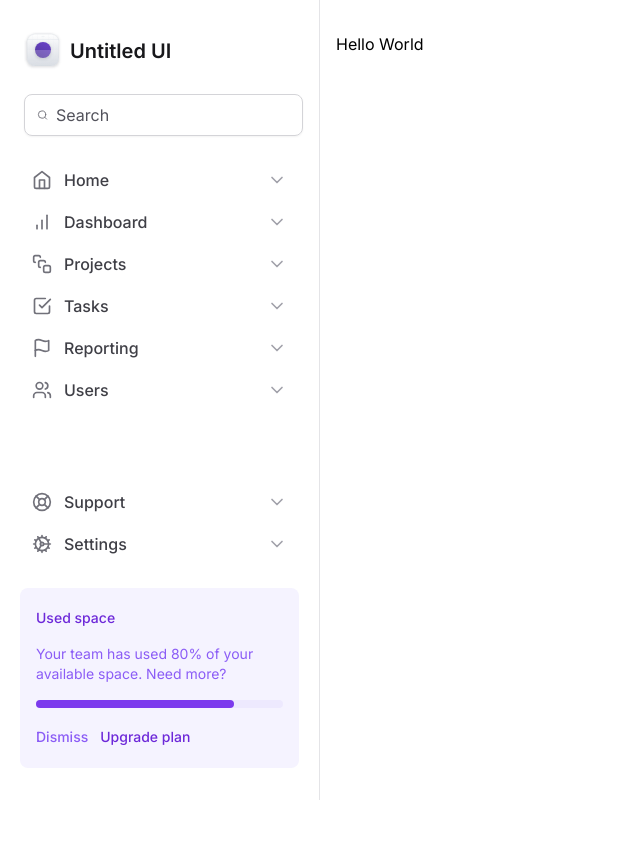
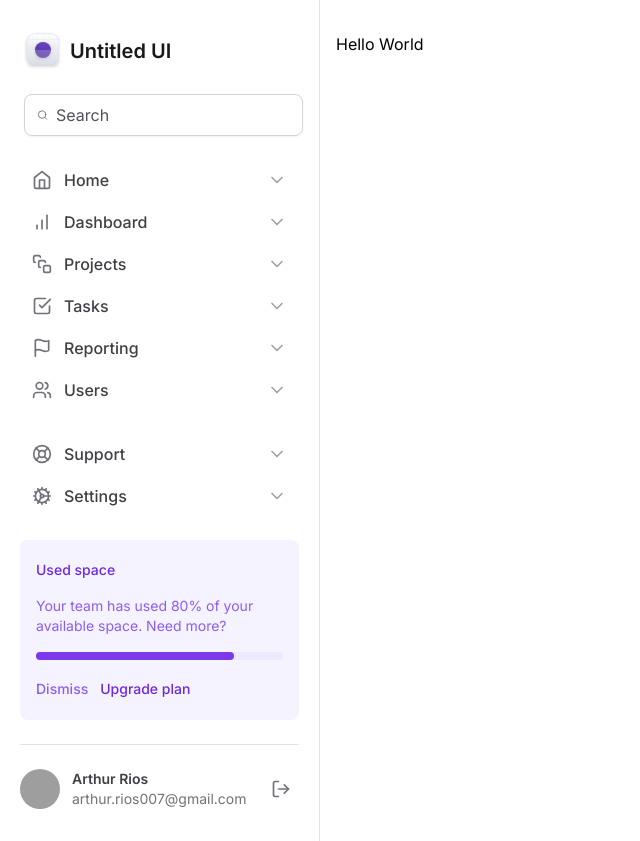
Before and after one commit to arthurrios/tailwind-course, a Next.js app: page / in a window 1280 px wide. Shown: the whole page, without its empty margins (0-640 px from the left). Before the commit the page ends 800 px from the top, so only its background shows below. Built offline with nearby package versions, Linux system fonts and the light colour scheme; grey boxes are pictures that could not be loaded.

Commit message:
add user profile

```diff
--- /dev/null
+++ b/src/app/components/Sidebar/Profile.tsx
@@ -0,0 +1,22 @@
+import { LogOut } from 'lucide-react'
+
+export function Profile() {
+  return (
+    <div className="grid-cols-profile grid items-center gap-3">
+      <img
+        src="https://github.com/arthurrios.png"
+        className="h-10 w-10 rounded-full"
+        alt=""
+      />
+      <div className="flex flex-1 flex-col truncate">
+        <span className="text-sm font-semibold text-zinc-700">Arthur Rios</span>
+        <span className="truncate text-sm text-zinc-500 ">
+          arthur.rios007@gmail.com
+        </span>
+      </div>
+      <button type="button" className="ml-auto rounded-md p-2 hover:bg-zinc-50">
+        <LogOut className="h-5 w-5 text-zinc-500" />
+      </button>
+    </div>
+  )
+}
--- a/src/app/components/Sidebar/UsedSpacedWidget.tsx
+++ b/src/app/components/Sidebar/UsedSpacedWidget.tsx
@@ -10,10 +10,16 @@
       </div>
 
       <div className="space-x-3">
-        <button className="text-sm font-medium text-violet-500 hover:text-violet-700">
+        <button
+          type="button"
+          className="text-sm font-medium text-violet-500 hover:text-violet-700"
+        >
           Dismiss
         </button>
-        <button className="text-sm font-medium text-violet-700 hover:text-violet-900">
+        <button
+          type="button"
+          className="text-sm font-medium text-violet-700 hover:text-violet-900"
+        >
           Upgrade plan
         </button>
       </div>
--- a/src/app/components/Sidebar/index.tsx
+++ b/src/app/components/Sidebar/index.tsx
@@ -12,6 +12,7 @@
 } from 'lucide-react'
 import { NavItem } from './NavItem'
 import { UsedSpacedWidget } from './UsedSpacedWidget'
+import { Profile } from './Profile'
 
 export function Sidebar() {
   return (
@@ -42,6 +43,10 @@
         </nav>
 
         <UsedSpacedWidget />
+
+        <div className="h-px bg-zinc-200" />
+
+        <Profile />
       </div>
     </aside>
   )
--- a/tailwind.config.js
+++ b/tailwind.config.js
@@ -5,6 +5,7 @@
     extend: {
       gridTemplateColumns: {
         app: 'minmax(18rem, 20rem) 1fr',
+        profile: 'max-content 1fr max-content',
       },
 
       maxWidth: {
```
